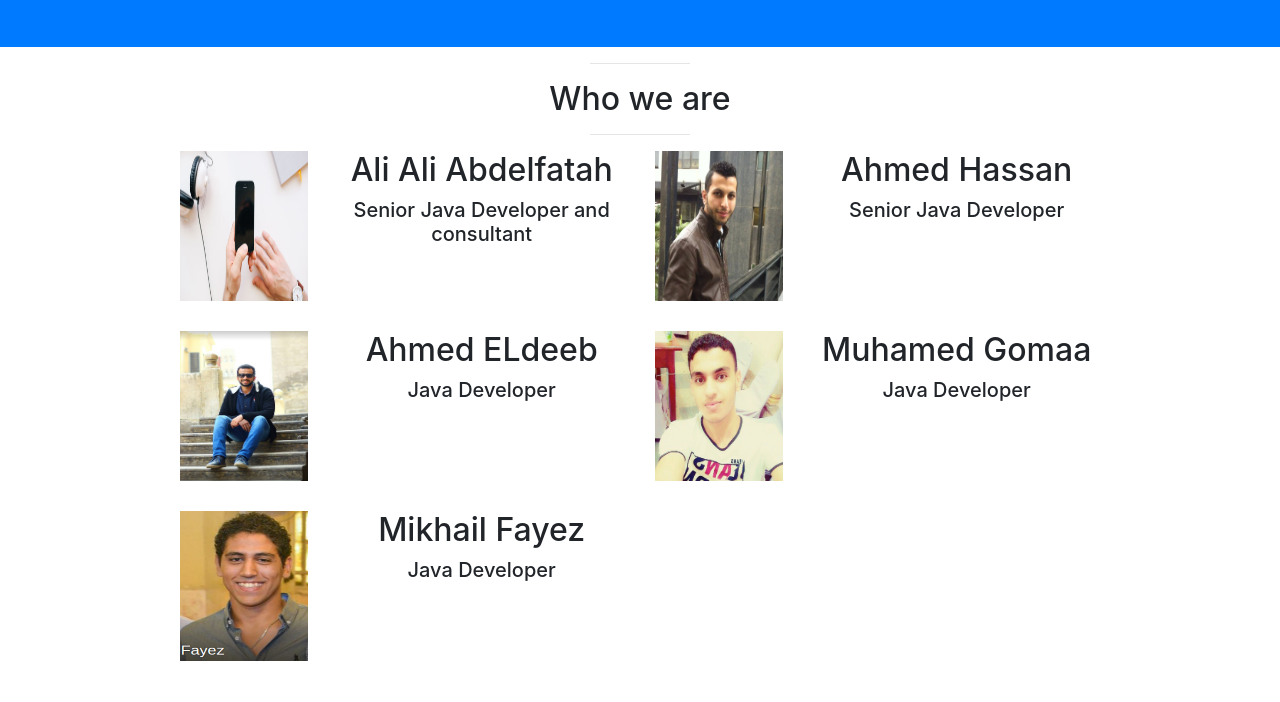
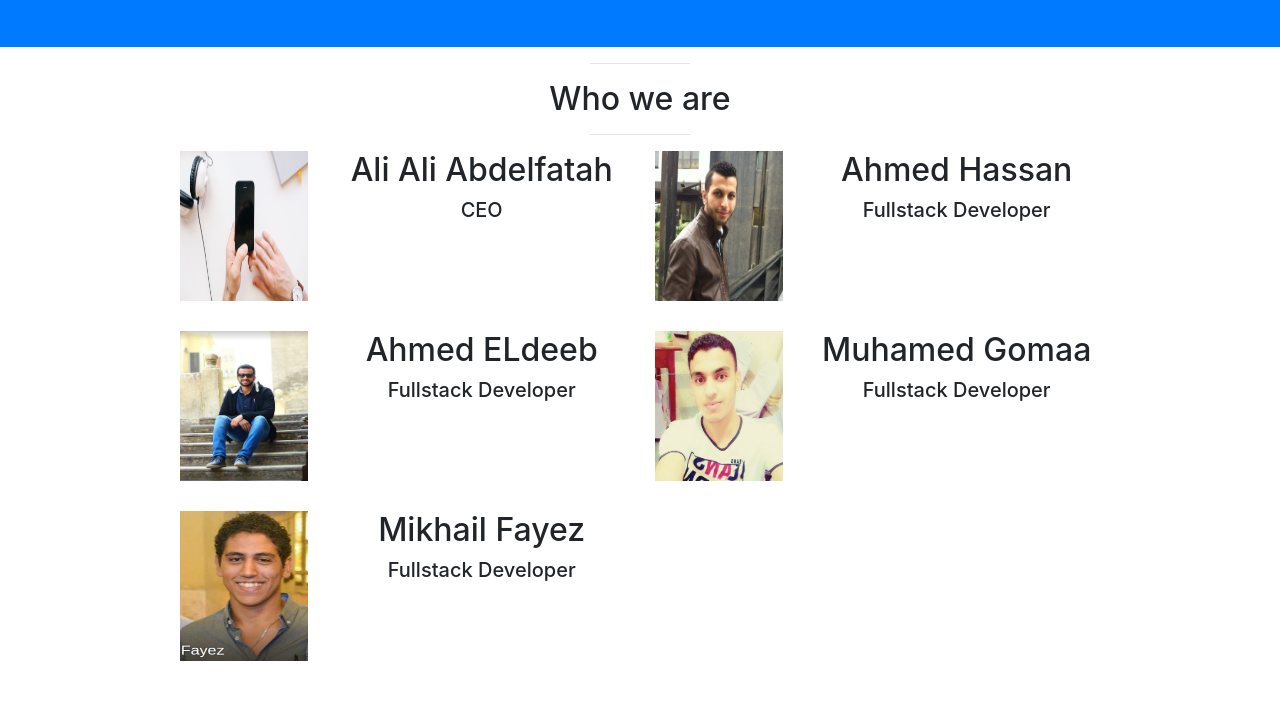
Before and after one commit to mostafa-elabbasy/in-so, a website with bundled scripts: page index.html in a window 1280 px wide. Shown: the part 1594-2296 px from the top of the page. Built offline with nearby package versions, Linux system fonts and the light colour scheme.

Commit message:
Update index.html

```diff
--- a/index.html
+++ b/index.html
@@ -163,7 +163,7 @@
               </div>
               <div class="col-md-4">
                 <h2>Ali Ali Abdelfatah</h2>
-                <h5>Senior Java Developer and consultant</h5>
+                <h5>CEO</h5>
               </div>
              <div class="col-md-2">
                 <div class="portfolio-item">
@@ -174,7 +174,7 @@
               </div>
               <div class="col-md-4">
                 <h2>Ahmed Hassan</h2>
-                <h5>Senior Java Developer</h5>
+                <h5>Fullstack Developer</h5>
               </div>
            </div>
            <div class="row">
@@ -187,7 +187,7 @@
               </div>
               <div class="col-md-4">
                 <h2>Ahmed ELdeeb</h2>
-                <h5>Java Developer</h5>
+                <h5>Fullstack Developer</h5>
               </div>
              <div class="col-md-2">
                 <div class="portfolio-item">
@@ -198,7 +198,7 @@
               </div>
               <div class="col-md-4">
                 <h2>Muhamed Gomaa</h2>
-                <h5>Java Developer</h5>
+                <h5>Fullstack Developer</h5>
               </div>
            </div>
            <div class="row">
@@ -211,7 +211,7 @@
               </div>
               <div class="col-md-4">
                 <h2>Mikhail Fayez</h2>
-                <h5>Java Developer</h5>
+                <h5>Fullstack Developer</h5>
               </div>
            </div>
           </div>
```
